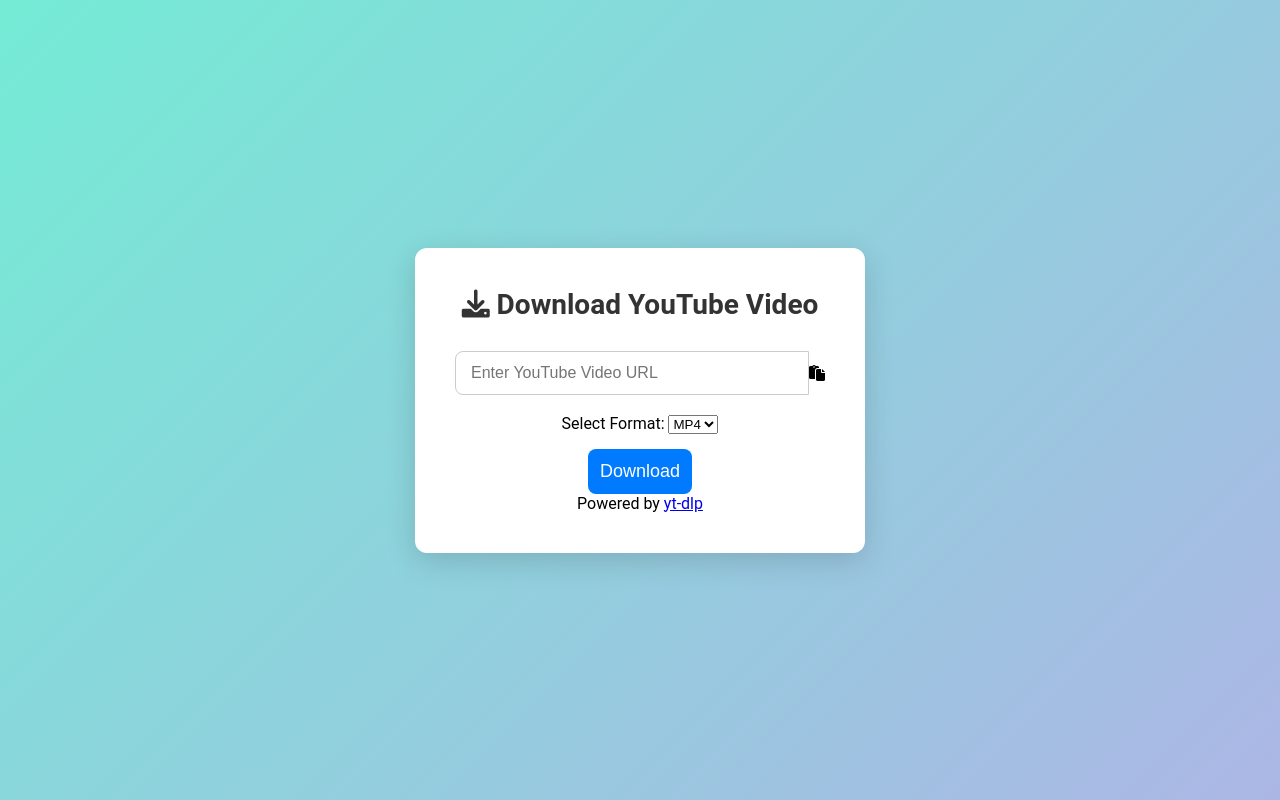
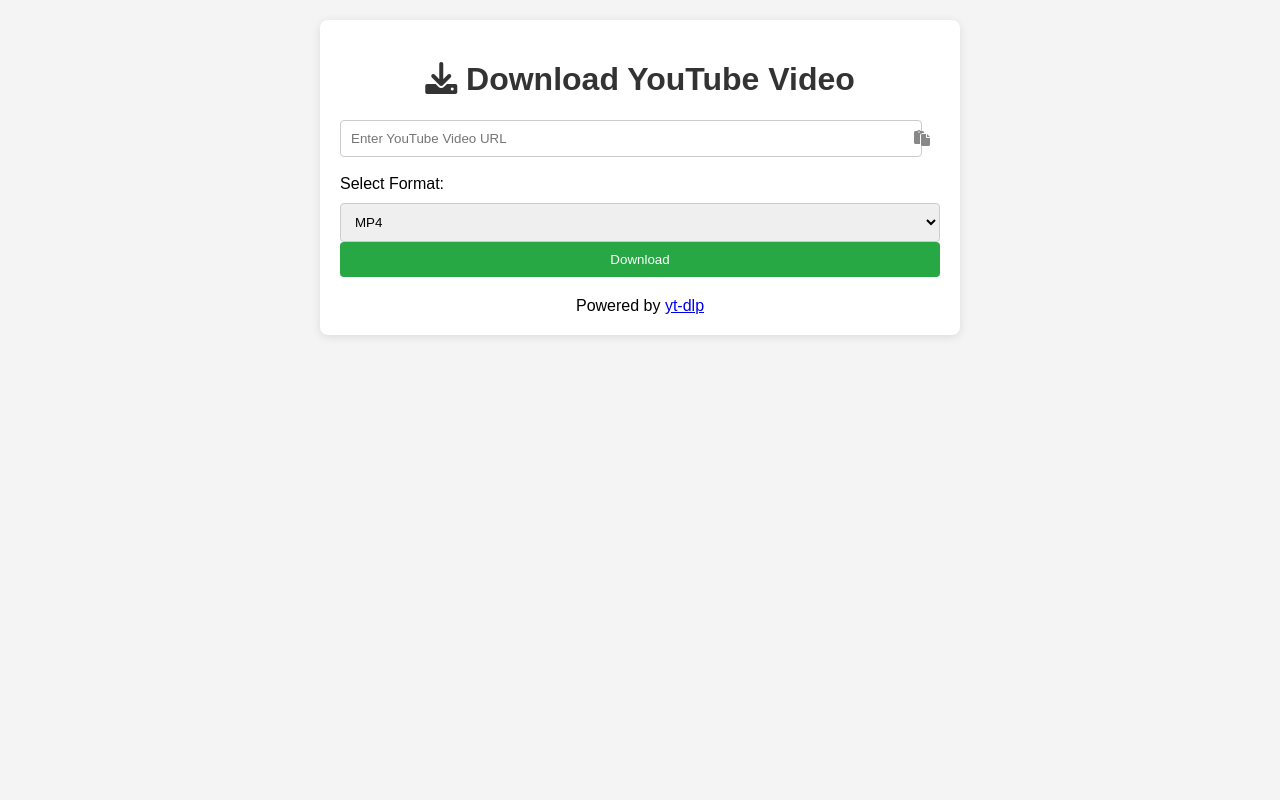
Before and after one commit to Sengkue/downloader-01, a Flask app: page / in a window 1280 px wide. Run offline with Flask 3, Linux system fonts and the light colour scheme.

Commit message:
commit 10/10/2024 19:28:18.17

```diff
--- a/static/script.js
+++ b/static/script.js
@@ -1,15 +1,26 @@
-// JavaScript to handle pasting the URL
-const pasteButton = document.getElementById('paste-button');
-const videoUrlInput = document.getElementById('video-url');
+// Save this file as /static/script.js
+function pasteLink() {
+    navigator.clipboard.readText().then(function(text) {
+        document.getElementById('video-url').value = text;
+        toggleClearIcon(); // Show clear icon after pasting
+    }).catch(function(err) {
+        console.error('Failed to read clipboard: ', err);
+    });
+}
 
-pasteButton.addEventListener('click', function() {
-    // Check if the clipboard API is supported
-    navigator.clipboard.readText()
-        .then(text => {
-            videoUrlInput.value = text;
-        })
-        .catch(err => {
-            console.error('Failed to read clipboard contents: ', err);
-            alert('Failed to paste from clipboard. Please try again.');
-        });
-});
+function clearInput() {
+    document.getElementById('video-url').value = ''; // Clear the input field
+    toggleClearIcon(); // Hide clear icon after clearing
+}
+
+function toggleClearIcon() {
+    const inputField = document.getElementById('video-url');
+    const clearIcon = document.querySelector('.clear-icon');
+
+    // Show clear icon if the input field has value
+    if (inputField.value) {
+        clearIcon.style.display = 'block';
+    } else {
+        clearIcon.style.display = 'none';
+    }
+}
--- a/static/styles.css
+++ b/static/styles.css
@@ -1,119 +1,79 @@
-/* General Reset */
-* {
-    box-sizing: border-box;
+/* Save this file as /static/styles.css */
+body {
+    font-family: Arial, sans-serif;
+    background-color: #f4f4f4;
     margin: 0;
-    padding: 0;
+    padding: 20px;
 }
 
-/* Body and Background */
-body {
-    font-family: 'Roboto', sans-serif;
-    background: linear-gradient(135deg, #74ebd5 0%, #acb6e5 100%);
-    height: 100vh;
-    display: flex;
-    justify-content: center;
-    align-items: center;
-    text-align: center;
+.container {
+    max-width: 600px;
+    margin: auto;
+    background: white;
+    padding: 20px;
+    border-radius: 8px;
+    box-shadow: 0 2px 10px rgba(0, 0, 0, 0.1);
 }
 
-/* Container */
-.container {
-    background: white;
-    border-radius: 12px;
-    padding: 40px;
-    box-shadow: 0 8px 30px rgba(0, 0, 0, 0.15);
-    width: 90%;
-    max-width: 450px;
-    transition: transform 0.3s ease;
-}
-
-.container:hover {
-    transform: translateY(-5px);
-}
-
-/* Heading */
 h1 {
-    margin-bottom: 30px;
-    font-size: 28px;
+    text-align: center;
     color: #333;
 }
 
-/* Input Field Styles */
 .input-container {
-    display: flex;
-    align-items: center;
+    position: relative;
 }
 
 input[type="text"] {
-    flex: 1; /* Make input field take up available space */
-    padding: 12px 15px;
+    width: calc(100% - 40px);
+    padding: 10px;
     border: 1px solid #ccc;
-    border-radius: 8px 0 0 8px;
-    font-size: 16px;
-    outline: none;
-    transition: border 0.3s ease;
+    border-radius: 4px;
 }
 
-input[type="text"]:focus {
-    border: 1px solid #007BFF;
+.clear-icon,
+.paste-icon {
+    position: absolute;
+    right: 10px;
+    top: 10px;
+    cursor: pointer;
+    color: #888;
 }
 
-/* Button Styles */
+.clear-icon:hover,
+.paste-icon:hover {
+    color: #333;
+}
+
+select {
+    width: 100%;
+    padding: 10px;
+    margin-top: 10px;
+    border: 1px solid #ccc;
+    border-radius: 4px;
+}
+
 button {
-    padding: 12px;
-    background-color: #007BFF;
+    width: 100%;
+    padding: 10px;
+    background-color: #28a745;
     color: white;
     border: none;
-    border-radius: 8px;
-    font-size: 18px;
+    border-radius: 4px;
     cursor: pointer;
-    transition: background-color 0.3s ease, transform 0.3s ease;
-    margin-top: 15px; /* Add margin to separate from select */
 }
 
 button:hover {
-    background-color: #0056b3;
-    transform: translateY(-2px);
+    background-color: #218838;
 }
 
-/* Icon Button */
-.icon-button {
-    background: #007BFF;
-    border: none;
-    border-radius: 0 8px 8px 0;
-    padding: 12px;
-    color: white;
-    cursor: pointer;
-    transition: background-color 0.3s ease;
+.error {
+    color: red;
+    text-align: center;
+    margin-top: 20px;
 }
 
-.icon-button:hover {
-    background-color: #0056b3;
+.footer {
+    text-align: center;
+    margin-top: 20px;
 }
-
-/* Error Message Styles */
-.error {
-    color: red;
-    margin-top: 20px;
-    font-weight: 500;
-    font-size: 14px;
-}
-
-/* Responsive Adjustments */
-@media (max-width: 500px) {
-    h1 {
-        font-size: 24px;
-    }
-
-    button {
-        font-size: 16px;
-    }
-
-    input[type="text"] {
-        font-size: 14px;
-    }
-
-    .icon-button {
-        padding: 10px;
-    }
-}
```
